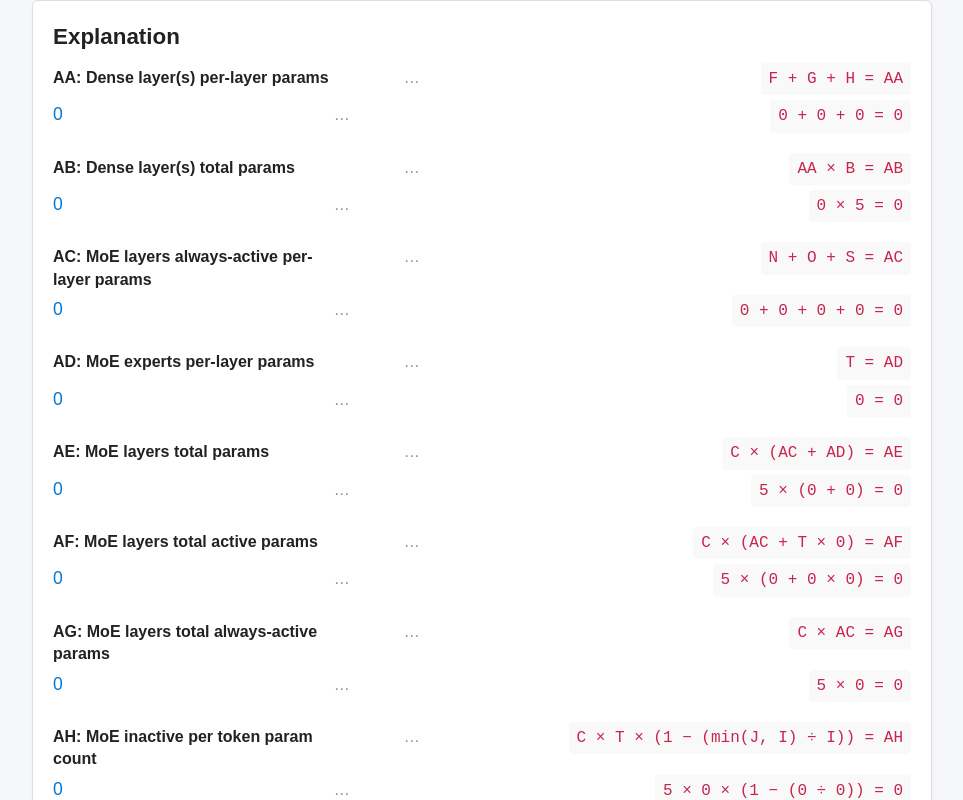
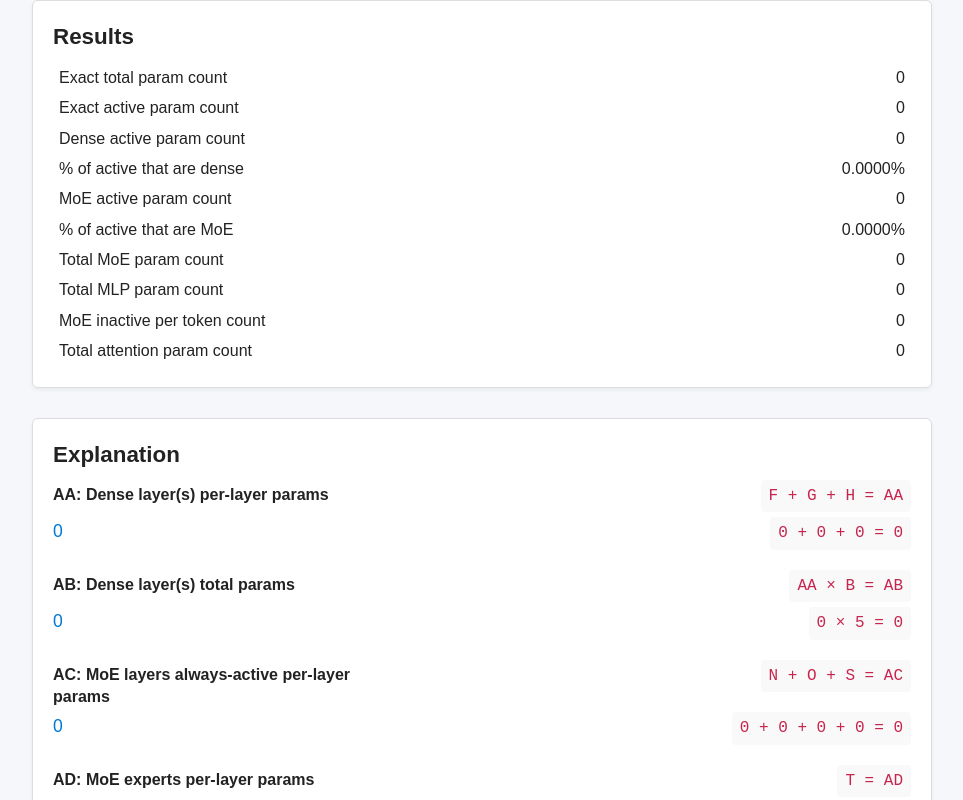
Before and after one commit to jamesyc/MoEspeedcalc, a plain HTML site: page modelcalc.html in a window 1280 px wide. Both pictures are taken after typing "5", "5", "5", "Sample", "Sample", "Sample" into the empty fields and a click on the button "Calculate". Shown: the part 1945-2745 px from the top of the page, without its empty margins (158-1121 px from the left). Drawn offline with Linux system fonts and the light colour scheme.

Commit message:
Update formatting for model calc

```diff
--- a/modelcalc.html
+++ b/modelcalc.html
@@ -135,6 +135,7 @@
     </div>
 
     <div id="results" class="results hidden"></div>
+    <div id="explanation" class="results hidden"></div>
   </div>
 
   <script>
@@ -224,24 +225,44 @@
     function renderRow(code, title, valueStr, numericEq, lettersEq) {
       return (
         '<div class="result-row" style="display:block">' +
-          // Line 1: title … letter equation
+          // Line 1: title and letter equation
           '<div class="row-line" style="display:flex; align-items:baseline; gap:8px">' +
             `<div class="left" style="flex:2; text-align:left"><span class="result-title">${code}: ${title}</span></div>` +
-            '<div class="dots" style="flex:1; text-align:center; opacity:0.5">…</div>' +
             `<div class="right" style="flex:3; text-align:right"><div class="equation">${lettersEq || ''}</div></div>` +
           '</div>' +
-          // Line 2: value … numeric equation
+          // Line 2: value and numeric equation
           '<div class="row-line" style="display:flex; align-items:baseline; gap:8px">' +
             `<div class="left" style="flex:1.5; text-align:left"><div class="result-value">${valueStr}</div></div>` +
-            '<div class="dots" style="flex:1; text-align:center; opacity:0.5">…</div>' +
             `<div class="right" style="flex:3.5; text-align:right"><div class="equation">${numericEq}</div></div>` +
           '</div>' +
         '</div>'
       );
     }
 
-    const results = document.getElementById('results');
-    let html = '<h2>Explanation</h2>';
+    const resultsBox = document.getElementById('results');
+    const explanationBox = document.getElementById('explanation');
+    let summaryHtml = '';
+    let html = '';
+
+    // Summary Results table (separate box)
+    summaryHtml += '<h2>Results</h2>';
+    summaryHtml += '<table class="results-table" style="width:100%; border-collapse:collapse">';
+    summaryHtml += '<tbody>';
+    summaryHtml += `<tr><td style="padding:4px 6px">Exact total param count</td><td style="padding:4px 6px; text-align:right">${fmt(totalParams)}</td></tr>`; // AJ
+    summaryHtml += `<tr><td style="padding:4px 6px">Exact active param count</td><td style="padding:4px 6px; text-align:right">${fmt(totalActive)}</td></tr>`; // AK
+    summaryHtml += `<tr><td style="padding:4px 6px">Dense active param count</td><td style="padding:4px 6px; text-align:right">${fmt(denseActive)}</td></tr>`; // AI
+    summaryHtml += `<tr><td style="padding:4px 6px">% of active that are dense</td><td style="padding:4px 6px; text-align:right">${denseActivePct.toFixed(4)}%</td></tr>`;
+    summaryHtml += `<tr><td style="padding:4px 6px">MoE active param count</td><td style="padding:4px 6px; text-align:right">${fmt(moeActive)}</td></tr>`; // AF
+    summaryHtml += `<tr><td style="padding:4px 6px">% of active that are MoE</td><td style="padding:4px 6px; text-align:right">${moeActivePct.toFixed(4)}%</td></tr>`;
+    summaryHtml += `<tr><td style="padding:4px 6px">Total MoE param count</td><td style="padding:4px 6px; text-align:right">${fmt(moeTotal)}</td></tr>`; // AE
+    summaryHtml += `<tr><td style="padding:4px 6px">Total MLP param count</td><td style="padding:4px 6px; text-align:right">${fmt(totalMlp)}</td></tr>`; // AO
+    summaryHtml += `<tr><td style="padding:4px 6px">MoE inactive per token count</td><td style="padding:4px 6px; text-align:right">${fmt(moeInactivePerToken)}</td></tr>`; // AH
+    summaryHtml += `<tr><td style="padding:4px 6px">Total attention param count</td><td style="padding:4px 6px; text-align:right">${fmt(totalAttn)}</td></tr>`; // AP
+    summaryHtml += '</tbody>';
+    summaryHtml += '</table>';
+
+    // Detailed explanation
+    html += '<h2>Explanation</h2>';
 
     html += renderRow('AA', 'Dense layer(s) per-layer params', fmt(dPerLayer), `${fmt(dNorms)} + ${fmt(dAttn)} + ${fmt(dFfn)} = ${fmt(dPerLayer)}`, 'F + G + H = AA');
 
@@ -307,10 +328,12 @@
     const totalAttnNum = `${fmt(denseLayers)} × ${fmt(dAttn)} + ${fmt(moeLayers)} × ${fmt(mAttn)} = ${fmt(totalAttn)}`;
     html += renderRow('AP', 'Total attention param count', fmt(totalAttn), totalAttnNum, 'B × G + C × N = AP');
 
-    results.innerHTML = html;
-    results.classList.remove('hidden');
-    if (typeof results.scrollIntoView === 'function') {
-      results.scrollIntoView({ behavior: 'smooth', block: 'start' });
+    resultsBox.innerHTML = summaryHtml;
+    explanationBox.innerHTML = html;
+    resultsBox.classList.remove('hidden');
+    explanationBox.classList.remove('hidden');
+    if (typeof resultsBox.scrollIntoView === 'function') {
+      resultsBox.scrollIntoView({ behavior: 'smooth', block: 'start' });
     }
   }
 
--- a/style.css
+++ b/style.css
@@ -102,7 +102,7 @@ button#calculate-btn:hover {
 }
 
 /* Results styles */
-#results {
+.results {
   margin-top: 30px;
   border: 1px solid #ddd;
   border-radius: 6px;
@@ -111,17 +111,17 @@ button#calculate-btn:hover {
   box-shadow: 0 2px 4px rgba(0, 0, 0, 0.05);
 }
 
-#results.hidden {
+.results.hidden {
   display: none;
 }
 
-#results h2 {
+.results h2 {
   margin-top: 0;
   margin-bottom: 10px;
   font-size: 1.4em;
 }
 
-#results .equation {
+.results .equation {
   font-family: 'Courier New', monospace;
   background-color: #f9f9f9;
   border-radius: 4px;
@@ -131,23 +131,23 @@ button#calculate-btn:hover {
   color: #c7254e;
 }
 
-#results .result-row {
+.results .result-row {
   margin-bottom: 15px;
 }
 
-#results .result-title {
+.results .result-title {
   font-weight: bold;
   margin-bottom: 4px;
   display: block;
 }
 
-#results .result-value {
+.results .result-value {
   color: #0078D4;
   font-size: 1.1em;
   margin-bottom: 4px;
 }
 
-#results .info-text {
+.results .info-text {
   color: #555;
   font-size: 0.9em;
   margin-bottom: 10px;
```
